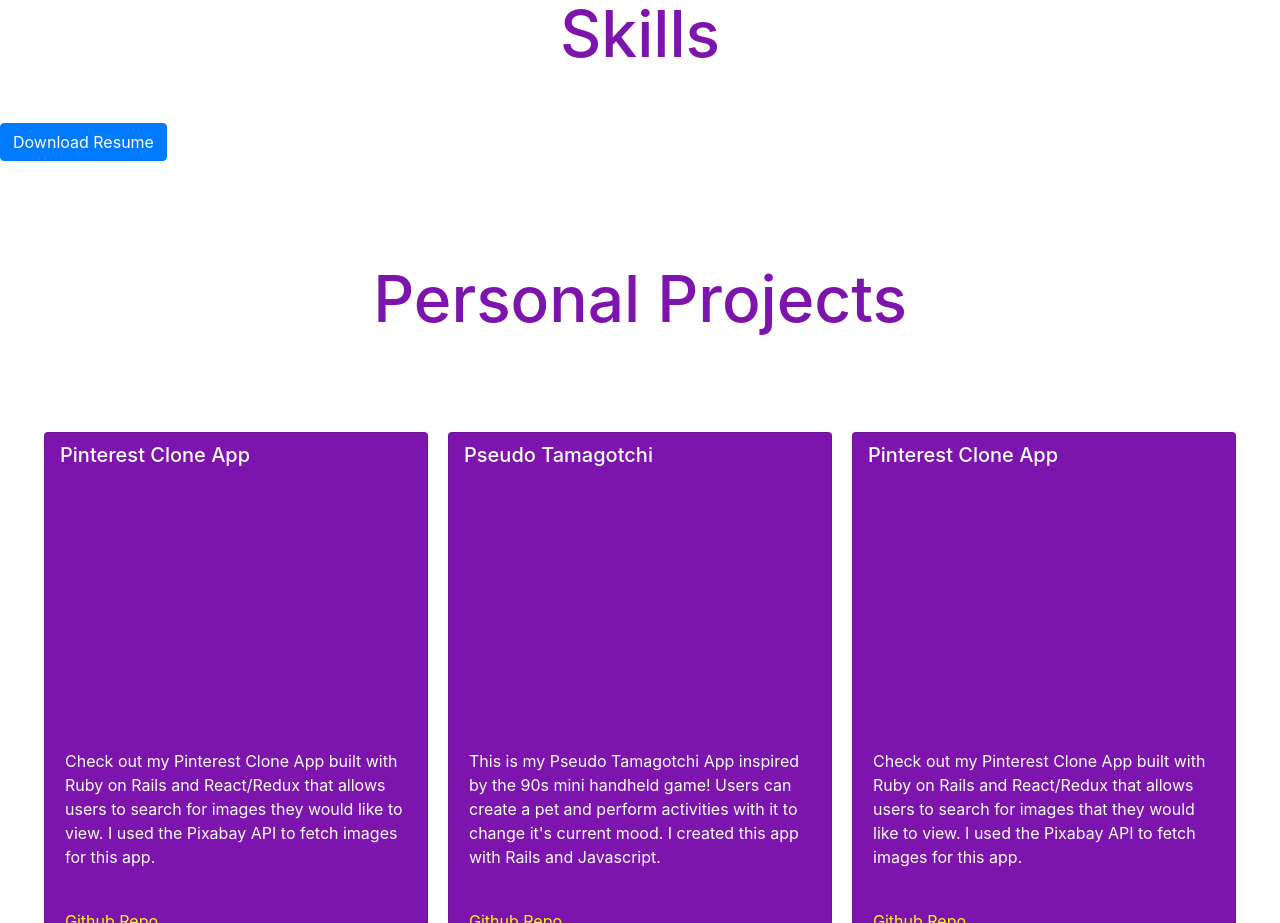
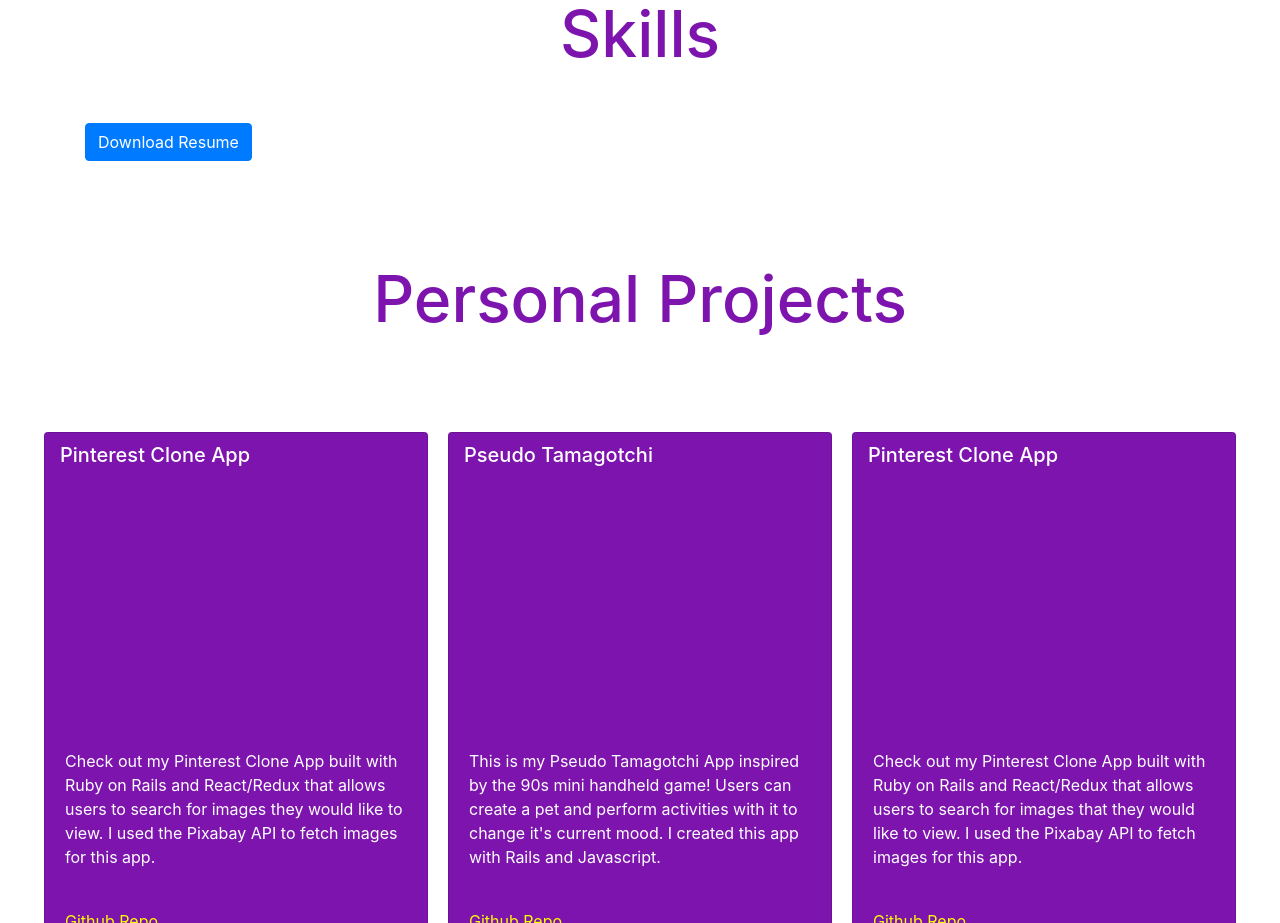
Before and after one commit to SMakaiTakori/portfolio, a React (Create React App) app in the folder portfolio-website/: page / in a window 1280 px wide. Shown: the part 1680-2603 px from the top of the page. Built offline with nearby package versions, Linux system fonts and the light colour scheme.

Commit message:
moved resume button

```diff
--- a/portfolio-website/src/components/Skills.js
+++ b/portfolio-website/src/components/Skills.js
@@ -1,13 +1,30 @@
 import React from "react";
+
 import Button from "react-bootstrap/Button";
+import Container from "react-bootstrap/Container";
+import Col from "react-bootstrap/Col";
+import Row from "react-bootstrap/Row";
+import Image from "react-bootstrap/Image";
 
 const Skills = () => {
   return (
     <div>
       <h1 className="section-header">Skills</h1>
-      <a href="#">
-        <Button variant="primary">Download Resume</Button>
-      </a>
+
+      <Container className="">
+        <Row>
+          <Col className="">
+            {/* <Image className="" src={NBAF} /> */}
+            {/* <Image className="" src={TwiceAChild} /> */}
+
+            {/* <Image className="" src={Advantage} /> */}
+            {/* <Image className="" src={Capstone} /> */}
+            <a href="#">
+              <Button variant="primary">Download Resume</Button>
+            </a>
+          </Col>
+        </Row>
+      </Container>
     </div>
   );
 };
```
